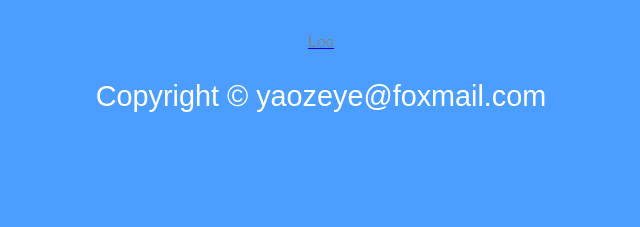
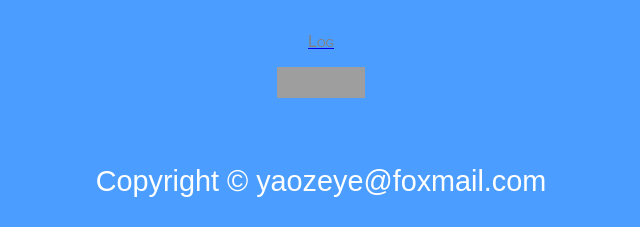
Before and after one commit to yaozeye/yaozeye.github.io, a plain HTML site: page index.html in a window 1280 px wide. Shown: the part 1173-1400 px from the top of the page, without its empty margins (319-959 px from the left). Before the commit the page ends 1315 px from the top, so only its background shows below. Drawn offline with Linux system fonts and the light colour scheme; grey boxes are pictures that could not be loaded.

Commit message:
cssvalidatorpassed

```diff
--- a/common/init.css
+++ b/common/init.css
@@ -11,7 +11,7 @@ body {
 	background: #4B9EFF;
 	text-align: center;
 	text-decoration: none;
-	font-family: Arial, MS Pmincho, SimSun, MS Mincho, Georgia;
+	font-family:Arial,MS Pmincho,SimSun,MS Mincho,Georgia;
 	font-variant: small-caps;
 	font-size: 100%;
 	}
--- a/index.html
+++ b/index.html
@@ -164,6 +164,14 @@
 				Log
 			</font>
 		</a>
+		<p>
+			<a href="https://jigsaw.w3.org/css-validator/check/referer">
+				<img style="border:0;width:88px;height:31px"
+					src="https://jigsaw.w3.org/css-validator/images/vcss-blue"
+					alt="Valid CSS!" />
+			</a>
+		</p>
+        <br />
 		<p id="copyright-white">
 				Copyright &copy; yaozeye@foxmail.com
 		</p>
```
Lines whose indentation alone changed are shown as unchanged.
